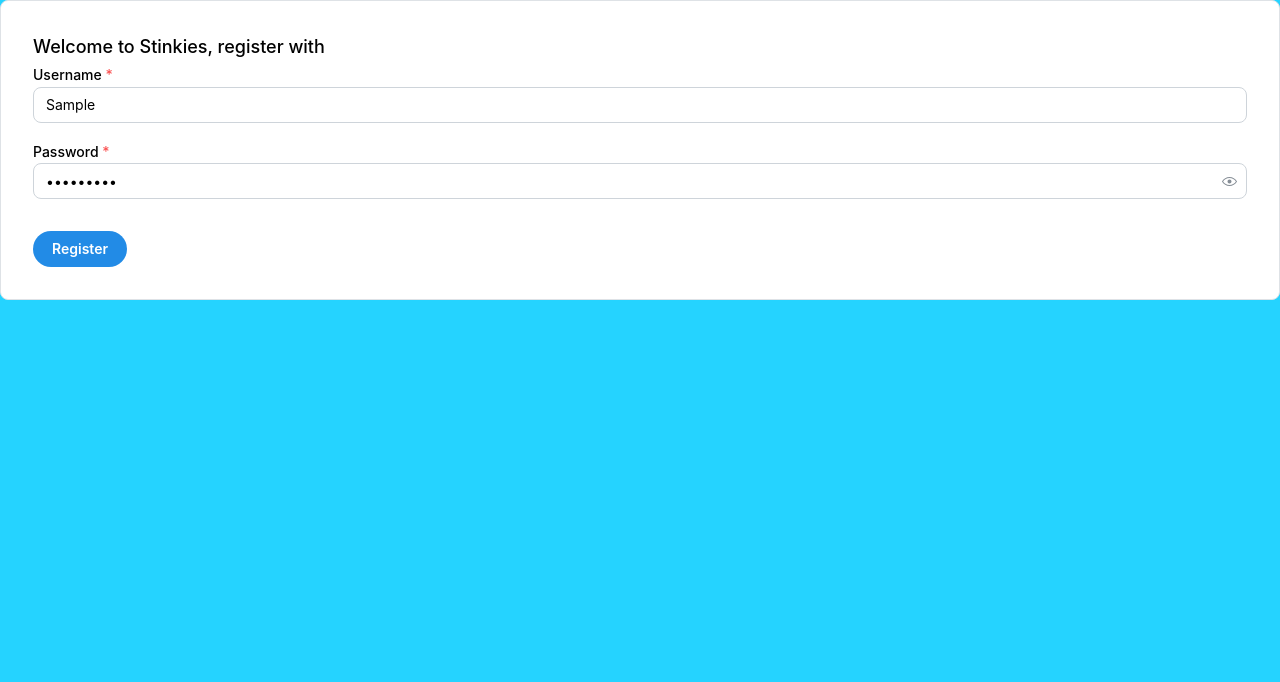
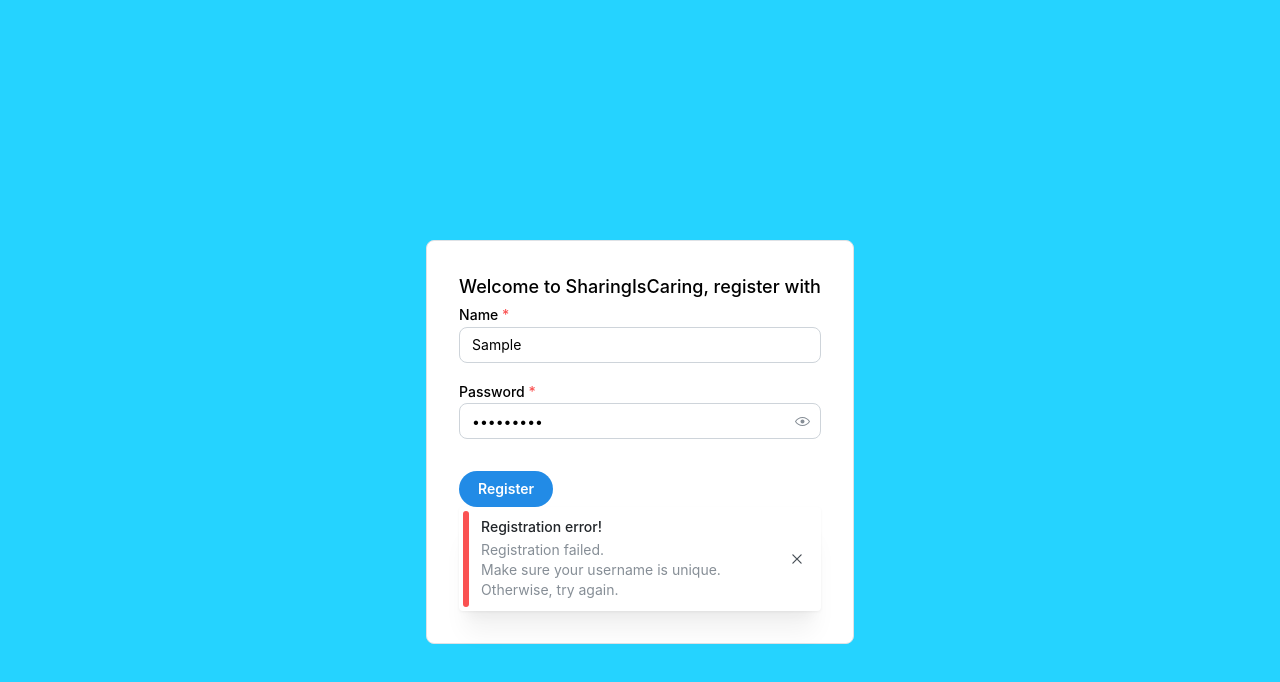
Before and after one commit to mstewart5/fluffy-dollop, a React (Create React App) app in the folder le-app/: page /register in a window 1280 px wide. Both pictures are taken after typing "Sample", "Sample123" into the empty fields and a click on the button "Register". Shown: the top 682 px of the page. Built offline with nearby package versions, Linux system fonts and the light colour scheme; no server answers; a small style sheet from the web is missing.

Commit message:
login and registration

```diff
--- a/le-app/src/App.js
+++ b/le-app/src/App.js
@@ -5,7 +5,7 @@ import '@mantine/core/styles.css';
 import '@mantine/dates/styles.css';
 import '@mantine/dropzone/styles.css';
 import '@mantine/code-highlight/styles.css';
-import Registration from './registration.tsx';
+import Registration from './registration.jsx';
 import MyButton from './ButtonMike.jsx';
 import Mainpage from './mainpage.jsx';
 import { posts } from './postsData';
--- a/le-app/src/login.jsx
+++ b/le-app/src/login.jsx
@@ -9,27 +9,47 @@ import {
   Anchor,
   MantineProvider,
 } from '@mantine/core';
-import React from 'react';
+import React, { useState } from 'react';
 import classes from './login.module.css';
 import { useNavigate } from "react-router-dom";
+import axios from 'axios';
 
 function Login() {
+  const [username, setUsername] = useState('');
+  const [password, setPassword] = useState('');
   const navigate = useNavigate();
   const routeChange = () =>{
     let path = "http://localhost:3000/register";
-    navigate.push(path);
+    navigate(path);
   }
+
+  const handleSubmit = async (e) => { // TODO: secure mainpage. deny access if no sessionId from backend.
+    e.preventDefault();
+
+    axios
+      .post("http://localhost:8080/user/login", {username:username, password:password})
+      .then((response) => {
+        console.log("Logged in")
+        const sessionId = response.data;
+        document.cookie = `sessionId=${sessionId}; path=/;`
+        navigate("/mainpage")
+      })
+      .catch((error) => {
+        console.error('Login failed:', error);
+      });
+  }
+
   return (
     <MantineProvider defaultColorScheme='dark'>
       <div className={classes.wrapper}>
         <Paper className={classes.form} radius={0} p={30}>
           <Title order={2} className={classes.title} ta="center" mt="md" mb={50}>
-            Welcome back to Stinkies!
+            Welcome back to SharingIsCaring!
           </Title>
 
-          <TextInput label="Username" placeholder="Hello" size="md"/>
-          <PasswordInput label="Password" placeholder="Your password" mt="md" size="md"/>
-          <Button onClick={() => {console.log("Hello")}} fullWidth mt="xl" size="md">
+          <TextInput label="Username" placeholder="Your username" size="md" onChange={e => setUsername(e.target.value)}/>
+          <PasswordInput label="Password" placeholder="Your password" mt="md" size="md" onChange={e => setPassword(e.target.value)}/>
+          <Button onClick={handleSubmit} fullWidth mt="xl" size="md">
             Login
           </Button>
 
--- /dev/null
+++ b/le-app/src/registration.jsx
@@ -0,0 +1,125 @@
+import React, { useState } from 'react';
+import { useNavigate  } from 'react-router-dom';
+import { useToggle, upperFirst } from '@mantine/hooks';
+import { useForm } from '@mantine/form';
+import {
+  TextInput,
+  PasswordInput,
+  Text,
+  Paper,
+  Group,
+  PaperProps,
+  Button,
+  Divider,
+  Checkbox,
+  Anchor,
+  Stack,
+  Grid,
+  Center,
+  Alert,
+  MantineProvider,
+  Notification,
+} from '@mantine/core';
+import axios from 'axios';
+import classes from './registration.module.css';
+
+
+function Registration() {
+      const navigate = useNavigate();
+      const [username, setName] = useState('');
+      const [password, setPassword] = useState('');
+      const [showSuccessNotif, setSucessNotif] = useState(false);
+      const [showFailureNotif, setFailureNotif] = useState(false);
+      const handleSubmit = async (e) => {
+        e.preventDefault();
+
+          axios
+          .post("http://localhost:8080/user/signup", {username:username, password:password})
+          .then(() => {
+            console.log("Success")
+            setSucessNotif(true)
+            setTimeout(() => {navigate('/login')}, 3000);
+          })
+          .catch((error) => {
+            console.log(error)
+            setFailureNotif(true)
+          });
+
+     }
+
+  return (
+    <MantineProvider>
+    <Center>
+    <Paper radius="md" p="xl" withBorder className={classes.login}>
+      <Text size="lg" fw={500}>
+        Welcome to SharingIsCaring, register with
+      </Text>
+      <form onSubmit={handleSubmit}>
+        <Stack>
+          {/* {type === 'register' && */ (
+            <TextInput
+              required
+              label="Name"
+              placeholder="Your name"
+              value={username}
+              onChange={(e) => setName(e.target.value)}
+             // value={form.values.name}
+             // onChange={(event) => form.setFieldValue('name', event.currentTarget.value)}
+              radius="md"
+            />
+          )}
+
+          {/* <TextInput
+            required
+            label="Username"
+            placeholder="Your name"
+            value={form.values.email}
+            onChange={(event) => form.setFieldValue('email', event.currentTarget.value)}
+            error={form.errors.email && 'Invalid email'}
+            radius="md"
+          /> */}
+
+          <PasswordInput
+            required
+            label="Password"
+            placeholder="Your password"
+            value={password}
+            onChange={(e) => setPassword(e.target.value)}
+            //value={form.values.password}
+            //onChange={(event) => form.setFieldValue('password', event.currentTarget.value)}
+            //error={form.errors.password && 'Password should include at least 6 characters'}
+            radius="md"
+          />
+
+
+        </Stack>
+
+        <Group justify="space-between" mt="xl">
+          <Button type="submit" radius="xl">
+            {upperFirst("Register")}
+          </Button>
+        </Group>
+
+        {showSuccessNotif && (
+          <Notification className={classes.notif} title='Registered' color='teal' onClose={() => setSucessNotif(false)}>
+            Thank you for registering an account!<br></br>
+            Redirecting to main page...
+          </Notification> // TODO: redirect to main page.
+        )}
+
+        {
+          showFailureNotif && (
+            <Notification title='Registration error!' color='red' onClose={() => setFailureNotif(false)}>
+              Registration failed.<br></br>
+              Make sure your username is unique.<br></br>
+              Otherwise, try again.
+            </Notification>
+          )
+        }
+      </form>
+    </Paper>
+    </Center>
+    </MantineProvider>
+  );
+}
+export default Registration;
--- /dev/null
+++ b/le-app/src/registration.module.css
@@ -0,0 +1,8 @@
+.login {
+    width: auto;
+    margin-top: 30vh;
+}
+
+.notif {
+    white-space: pre-line;
+}
--- a/le-app/src/registration.tsx
+++ /dev/null
@@ -1,83 +0,0 @@
-import React from 'react';
-import { useToggle, upperFirst } from '@mantine/hooks';
-import { useForm } from '@mantine/form';
-import {
-  TextInput,
-  PasswordInput,
-  Text,
-  Paper,
-  Group,
-  PaperProps,
-  Button,
-  Divider,
-  Checkbox,
-  Anchor,
-  Stack,
-  MantineProvider,
-} from '@mantine/core';
-
-
-
-function Registration(props: PaperProps) {
-  const [type, toggle] = useToggle(['login', 'register']);
-  const form = useForm({
-    initialValues: {
-      email: '',
-      name: '',
-      password: '',
-      terms: true,
-    },
-  });
-
-  return (
-    <MantineProvider>
-    <Paper radius="md" p="xl" withBorder {...props}>
-      <Text size="lg" fw={500}>
-        Welcome to Stinkies, register with
-      </Text>
-      <form onSubmit={form.onSubmit(() => {})}>
-        <Stack>
-          {type === 'register' && (
-            <TextInput
-              label="Name"
-              placeholder="Your name"
-              value={form.values.name}
-              onChange={(event) => form.setFieldValue('name', event.currentTarget.value)}
-              radius="md"
-            />
-          )}
-
-          <TextInput
-            required
-            label="Username"
-            placeholder="Your name"
-            value={form.values.email}
-            onChange={(event) => form.setFieldValue('email', event.currentTarget.value)}
-            error={form.errors.email && 'Invalid email'}
-            radius="md"
-          />
-
-          <PasswordInput
-            required
-            label="Password"
-            placeholder="Your password"
-            value={form.values.password}
-            onChange={(event) => form.setFieldValue('password', event.currentTarget.value)}
-            error={form.errors.password && 'Password should include at least 6 characters'}
-            radius="md"
-          />
-
-
-        </Stack>
-
-        <Group justify="space-between" mt="xl">
-          <Button type="submit" radius="xl">
-            {upperFirst("Register")}
-          </Button>
-        </Group>
-      </form>
-    </Paper>
-    </MantineProvider>
-  );
-}
-export default Registration;
```
